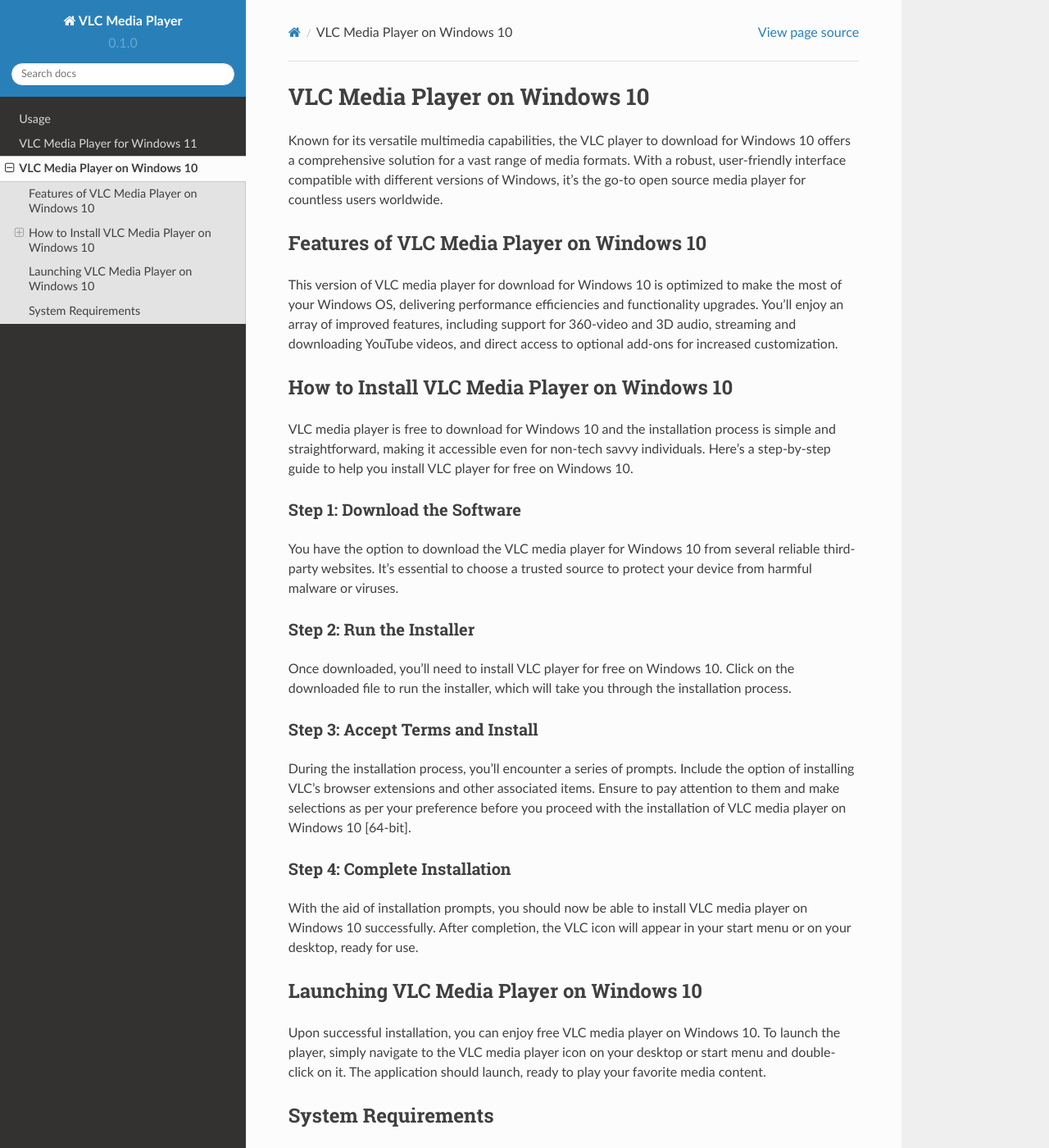
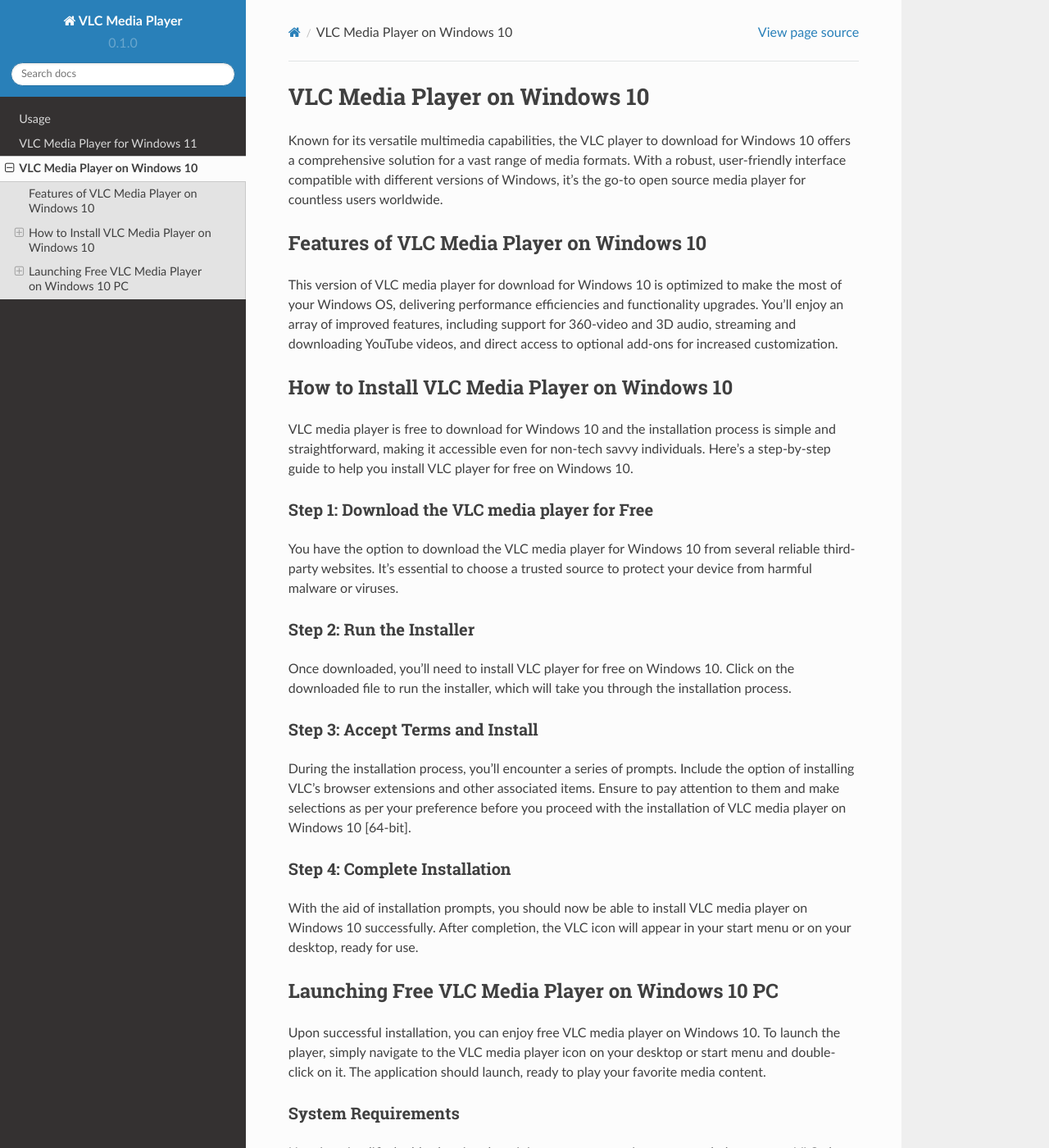
Before and after one commit to Herminial/vlc-media-player, a Sphinx documentation site: the page built from docs/source/windows10.rst, in a window 1280 px wide and 1400 px high. Shown: the whole window at 82% size. Built offline with Sphinx 7.4.7 and the Read the Docs theme 2.0.0, drawn with Linux system fonts in a browser that asks for light colours; pages that are not in the unit, such as notebooks, are missing from menus.

Commit message:
Update windows10.rst

```diff
--- a/docs/source/windows10.rst
+++ b/docs/source/windows10.rst
@@ -13,8 +13,8 @@
 
 VLC media player is free to download for Windows 10 and the installation process is simple and straightforward, making it accessible even for non-tech savvy individuals. Here's a step-by-step guide to help you install VLC player for free on Windows 10.
 
-Step 1: Download the Software
-^^^^^^^^^^^^^^^^^^^^^^^^^^^^^
+Step 1: Download the VLC media player for Free
+^^^^^^^^^^^^^^^^^^^^^^^^^^^^^^^^^^^^^^^^^^^^^^
 
 You have the option to download the VLC media player for Windows 10 from several reliable third-party websites. It's essential to choose a trusted source to protect your device from harmful malware or viruses.
 
@@ -33,13 +33,13 @@
 
 With the aid of installation prompts, you should now be able to install VLC media player on Windows 10 successfully. After completion, the VLC icon will appear in your start menu or on your desktop, ready for use.
 
-Launching VLC Media Player on Windows 10
-----------------------------------------
+Launching Free VLC Media Player on Windows 10 PC
+------------------------------------------------
 
 Upon successful installation, you can enjoy free VLC media player on Windows 10. To launch the player, simply navigate to the VLC media player icon on your desktop or start menu and double-click on it. The application should launch, ready to play your favorite media content.
 
 System Requirements
--------------------
+^^^^^^^^^^^^^^^^^^^
 
 Here is a simplified table showing the minimum system requirements needed to operate VLC player for Windows 10 for free to download and run smoothly on your PC or laptop.
 
```
